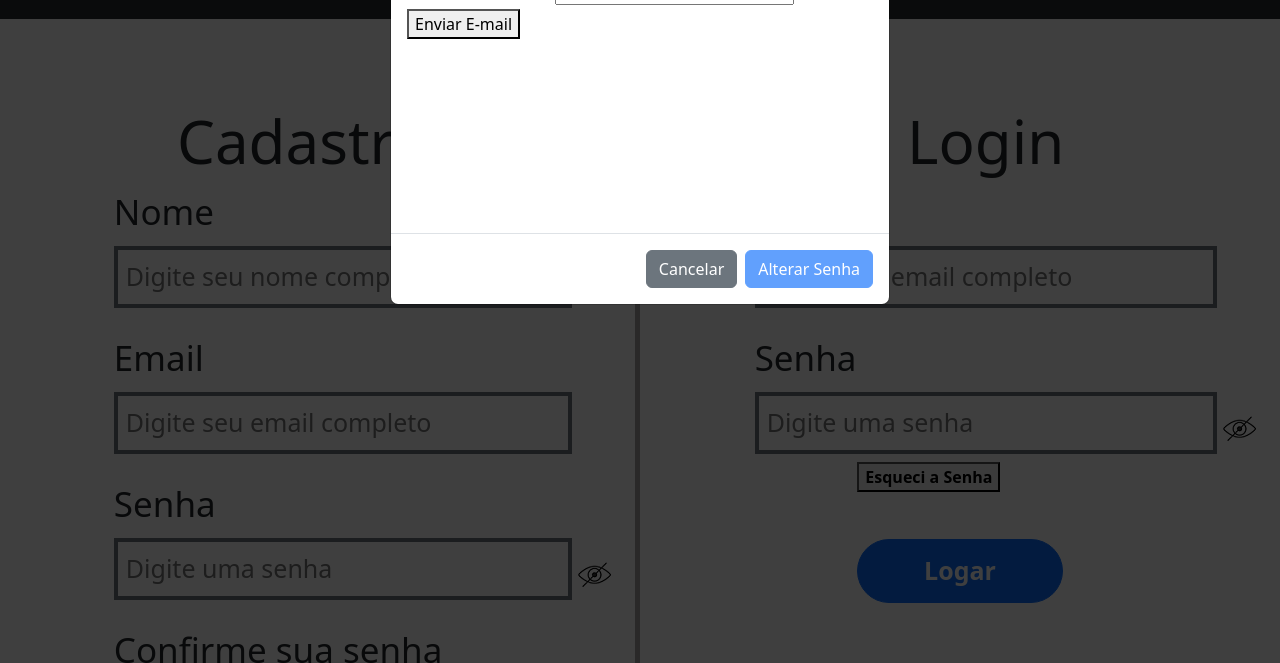
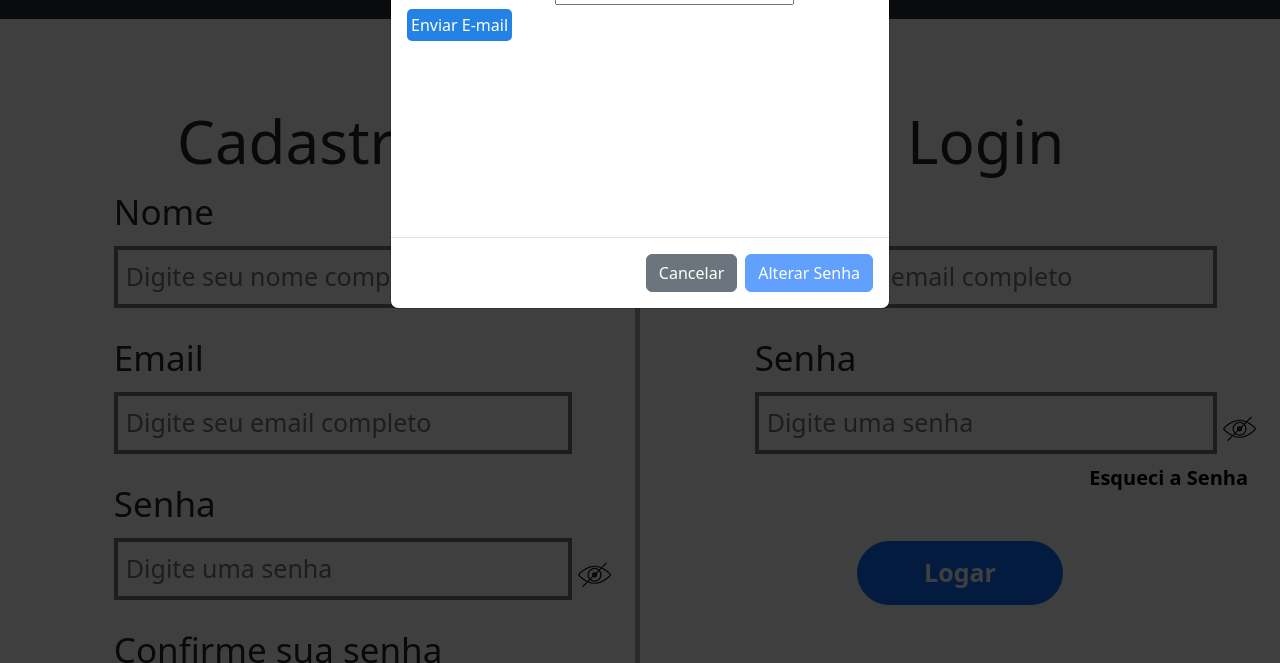
Before and after one commit to Cadu-Dias/Findly, a website: page login.html in a window 1280 px wide. Both pictures are taken after a click on the button "Esqueci a Senha". Shown: the part 137-800 px from the top of the page. Drawn offline with nearby package versions, Linux system fonts and the light colour scheme; some packages are replaced by stand-ins of ours; a script that the page names is missing.

Commit message:
Update login.css

```diff
--- a/Css/login.css
+++ b/Css/login.css
@@ -1,8 +1,6 @@
 #identificador_foto_usuario {
     visibility: hidden;
 }
-
-
 .gram{
     font-size: 60px;
 }
@@ -29,6 +27,29 @@ input.caixa{
 .olhoMostrarSenha:hover{
     cursor: pointer;
 }
+.esqueceuSenha{
+    font-size: 20px;
+    margin-left: 70%;
+    border: none;
+    background-color: white;
+}
+.esqueceuSenha:hover{
+    color: rgb(37, 130, 229);
+    text-decoration: underline;
+}
+.enviarEmailVerificacaoSenha{
+    border: none;
+    border-radius: 5px;
+    background-color: rgb(37, 130, 229);
+    color: white;
+    padding: 4px;
+}
+.codigoNovaSenha{
+    visibility: hidden;
+}
+.novaSenha{
+    visibility: hidden;
+}
 .box {
     width: 50%;
     float: left;
@@ -40,7 +61,7 @@ input.caixa{
     box-sizing: border-box;
    }
 
-#topBtn{
+   #topBtn{
     position: fixed;
     bottom: 40px;
     right: 40px;
```
